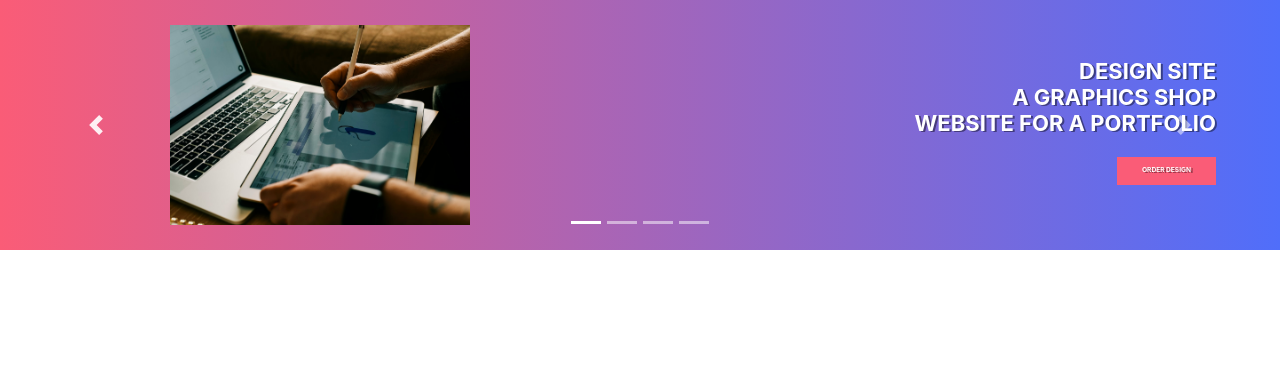
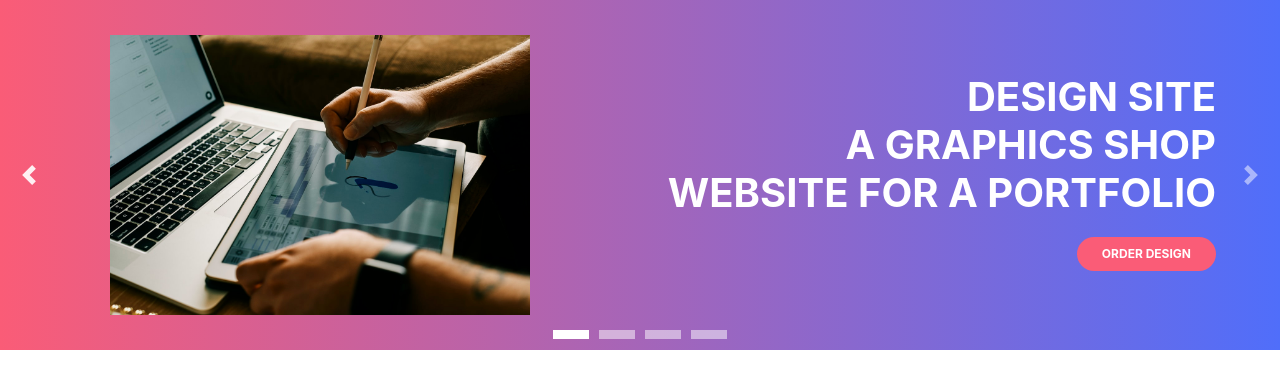
Before and after one commit to Code-Institute-Submissions/Gerard-Mc-milestone_4_JulyResub, a Django app: template home/templates/home/index.html in a window 1280 px wide. Shown: the top 389 px of the page. Run offline with Django 3.2, Linux system fonts and the light colour scheme; the template is opened without the code that fills it, so the values that code supplies are empty; some libraries are stand-ins or nearby versions.

Commit message:
Make Carousel responsive @ higher screen sizes

```diff
--- a/home/templates/home/index.html
+++ b/home/templates/home/index.html
@@ -5,7 +5,7 @@
 <header id="home-header" class="container-fluid fixed-top">
     <div id="home-carousel" class="carousel slide carousel-fade" data-interval="3000" data-touch="true"
         data-ride="carousel">
-        <ul class="carousel-indicators d-none d-sm-flex">
+        <ul class="carousel-indicators">
             <li data-target="#home-carousel" data-slide-to="0" class="active"></li>
             <li data-target="#home-carousel" data-slide-to="1"></li>
             <li data-target="#home-carousel" data-slide-to="2"></li>
--- a/static/css/base.css
+++ b/static/css/base.css
@@ -88,7 +88,60 @@ body {
 	text-decoration: none !important;
 	color: white;
 	font-size: 0.3em;
-	border-radius: 0px;
+	border-radius: 30px;
 	padding: 10px 25px;
 	text-align: center;
 }
+
+.carousel-indicators li {
+	height: 4px;
+	width: 36px;
+	margin: 5px;
+	position: relative;
+	bottom: -20px;
+}
+
+.carousel-control-prev-icon {
+	position: relative;
+	left: -35%;
+}
+
+.carousel-control-next-icon {
+	position: relative;
+	right: -35%;
+}
+
+@media (min-width: 768px) {
+	#home-header {
+		height: 350px;
+	}
+	.carousel-caption {
+		top: 15%;
+		font-size: 40px;
+		margin-right: -10%;
+	}
+	.carousel-caption:nth-child(even) {
+		margin-left: -10%;
+	}
+	.carousel-caption p {
+		text-shadow: 2px 1px rgba(0, 0, 0, 0);
+		width: auto;
+	}
+	.carousel-indicators li {
+		height: 9px;
+		width: 36px;
+		margin: 5px;
+		position: relative;
+		bottom: -20px;
+	}
+}
+
+@media (min-width: 1440px) {
+	#home-header {
+		height: 450px;
+	}
+	.carousel-caption {
+		top: 15%;
+		font-size: 60px;
+	}
+}
```
